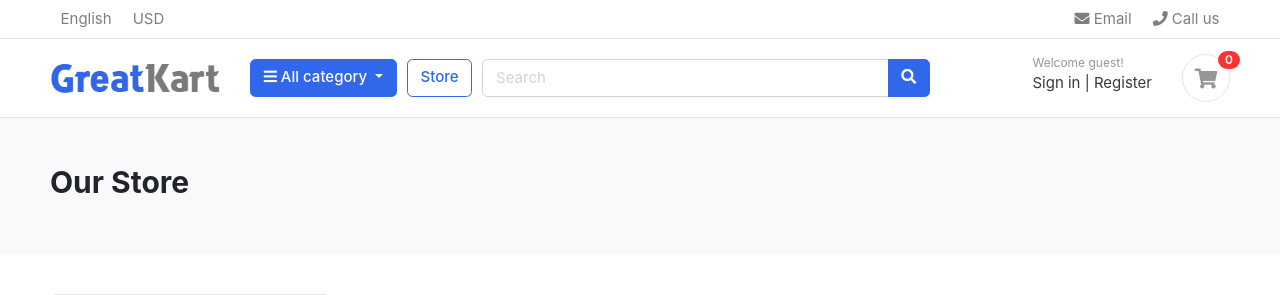
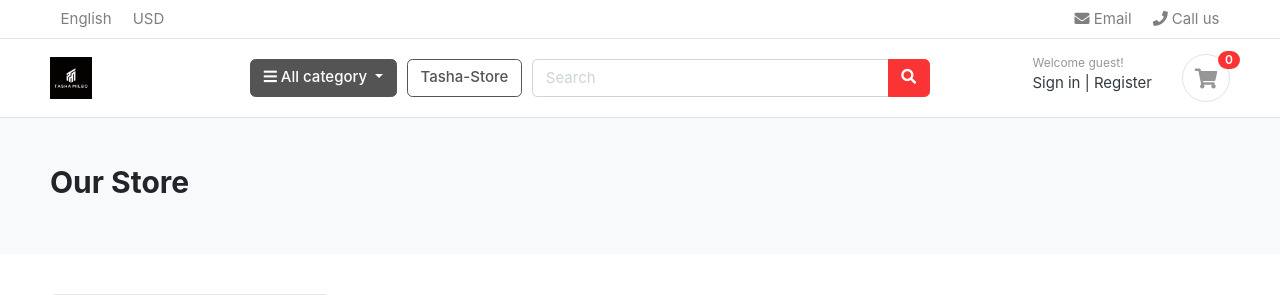
Before and after one commit to Nicolae77/E-commerce-, a Django app: page /store/ in a window 1280 px wide. Shown: the top 295 px of the page. Run offline with Django 4.2, Linux system fonts and the light colour scheme; data comes from the database, SQL or seed files in the repository; some libraries are stand-ins or nearby versions; some web fonts are replaced.

Commit message:
Navbar style

```diff
--- a/store/views.py
+++ b/store/views.py
@@ -22,4 +22,12 @@ def store(request, category_slug=None):
     return render(request, 'store/store.html', context)
 
 def product_detail(request, category_slug, product_slug):
-    return render(request, 'store/product_detail.html')
+    try:
+        single_product = Product.objects.get(category__slug=category_slug, slug=product_slug)
+    except Exception as e:
+        raise e
+
+    context = {
+        'single_product': single_product,
+    }
+    return render(request, 'store/product_detail.html', context)
--- a/templates/includes/navbar.html
+++ b/templates/includes/navbar.html
@@ -27,13 +27,13 @@
   <div class="container">
 <div class="row align-items-center">
   <div class="col-lg-2 col-md-3 col-6">
-    <a href="./" class="brand-wrap">
-      <img class="logo" src="{% static './images/logo.png'%}">
+    <a href="{% url 'home'%}" class="brand-wrap">
+      <img class="logo" src="{% static './images/tasha_logo.jpg'%}">
     </a> <!-- brand-wrap.// -->
   </div>
   <div class="col-lg col-sm col-md col-6 flex-grow-0">
     <div class="category-wrap dropdown d-inline-block float-right">
-      <button type="button" class="btn btn-primary dropdown-toggle" data-toggle="dropdown">
+      <button type="button" class="btn btn-secondary dropdown-toggle" data-toggle="dropdown">
         <i class="fa fa-bars"></i> All category
       </button>
       <div class="dropdown-menu">
@@ -44,14 +44,14 @@
       </div>
     </div>  <!-- category-wrap.// -->
   </div> <!-- col.// -->
-  <a href="./store.html" class="btn btn-outline-primary">Store</a>
+  <a href="{% url 'store' %}" class="btn btn-outline-secondary">Tasha-Store</a>
   <div class="col-lg  col-md-6 col-sm-12 col">
     <form action="#" class="search">
       <div class="input-group w-100">
           <input type="text" class="form-control" style="width:60%;" placeholder="Search">
 
           <div class="input-group-append">
-            <button class="btn btn-primary" type="submit">
+            <button class="btn btn-danger" type="submit">
               <i class="fa fa-search"></i>
             </button>
           </div>
```
Also changed, not shown: templates/store/product_detail.html (+4 -6 lines), greatkart/static/images/tasha_logo.jpg (added).
